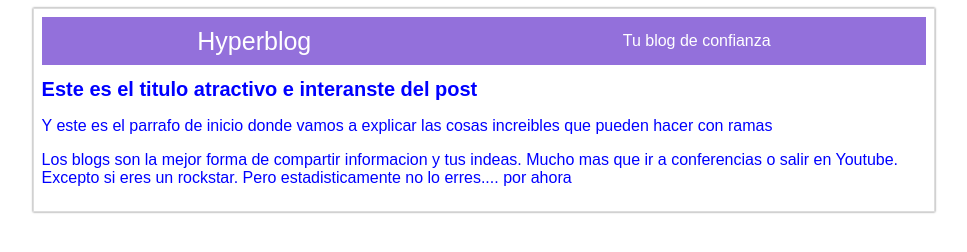
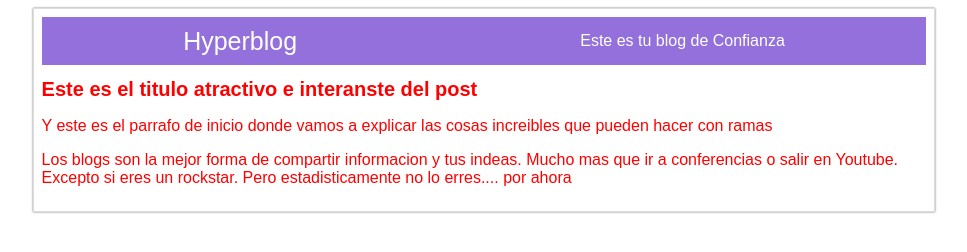
Before and after one commit to pcabreram1234/hyperblog, a website: page index.html in a window 1280 px wide. Shown: the whole page, without its empty margins (156-1123 px from the left). Drawn offline with Linux system fonts and the light colour scheme.

Commit message:
Cambie el titulo del blog asi como el color de fuente

```diff
--- a/css/style.css
+++ b/css/style.css
@@ -1,7 +1,7 @@
 body {
   text-align: center;
   font-family: Arial;
-  color: blue;
+  color: red;
   font-size: 16px;
 }
 
--- a/index.html
+++ b/index.html
@@ -11,7 +11,7 @@
     <div id="container">
       <div id="cabecera">
         <span>Hyperblog</span>
-        <p>Tu blog de confianza</p>
+        <p>Este es tu blog de Confianza</p>
       </div>
       <div id="post">
         <h1>Este es el titulo atractivo e interanste del post</h1>
```
